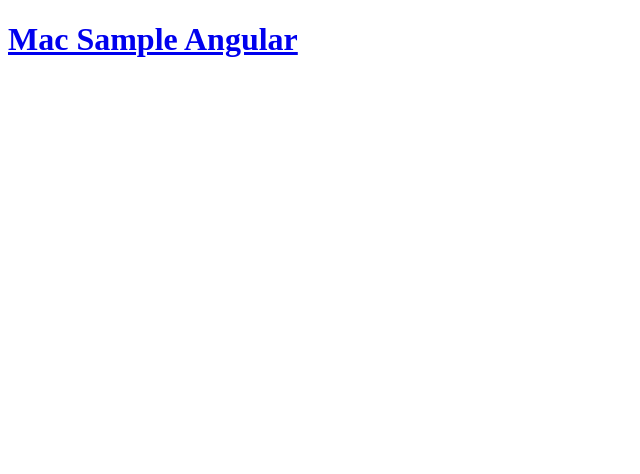
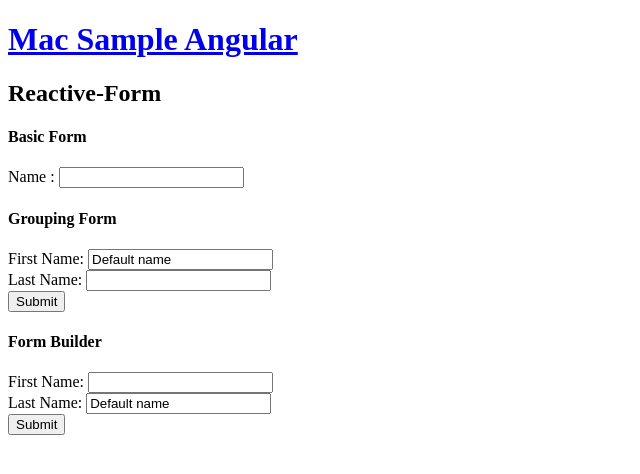
Before and after one commit to MacKittipat/mac-ng-sample, an Angular app: page /reactive-form in a window 1280 px wide. Before the commit this address led to /. Shown: the top 474 px of the page, without its empty margins (0-640 px from the left). Built offline with nearby package versions, Linux system fonts and the light colour scheme.

Commit message:
Create ReactiveForm sample

```diff
--- a/src/app/app-routing.module.ts
+++ b/src/app/app-routing.module.ts
@@ -6,6 +6,7 @@
 import {CcAppComponent} from './modules/content-children/cc-app/cc-app.component';
 import {ViewChildComponent} from './modules/view-child/view-child.component';
 import {VcsAppComponent} from './modules/view-children/vcs-app/vcs-app.component';
+import {ReactiveFormComponent} from './modules/reactive-form/reactive-form.component';
 
 
 const routes: Routes = [
@@ -15,6 +16,7 @@
   {path: 'content-children', component: CcAppComponent},
   {path: 'view-child', component: ViewChildComponent},
   {path: 'view-children', component: VcsAppComponent},
+  {path: 'reactive-form', component: ReactiveFormComponent},
 ];
 
 @NgModule({
--- a/src/app/modules/main/main.component.html
+++ b/src/app/modules/main/main.component.html
@@ -18,5 +18,8 @@
     <li>
       <a routerLink="view-children">View Children</a>
     </li>
+    <li>
+      <a routerLink="reactive-form">Reactive Form</a>
+    </li>
   </ul>
 </nav>
--- /dev/null
+++ b/src/app/modules/reactive-form/reactive-form.component.html
@@ -0,0 +1,59 @@
+<h2>Reactive-Form</h2>
+
+<h4>
+  Basic Form
+</h4>
+<div>
+  <div>
+    Name : <input type="text" [formControl]="nameForm">
+  </div>
+  <div>
+    {{nameForm.value}}
+  </div>
+</div>
+
+<h4>
+  Grouping Form
+</h4>
+<div>
+  <form [formGroup]="userForm" (ngSubmit)="onSubmitUser()">
+    <div>
+      <label>
+        First Name:
+        <input type="text" formControlName="firstName">
+      </label>
+    </div>
+    <div>
+      <label>
+        Last Name:
+        <input type="text" formControlName="lastName">
+      </label>
+    </div>
+    <div>
+      <button type="submit">Submit</button>
+    </div>
+  </form>
+</div>
+
+<h4>
+  Form Builder
+</h4>
+<div>
+  <form [formGroup]="customerForm" (ngSubmit)="onSubmitCustomer(customerForm.value)">
+    <div>
+      <label>
+        First Name:
+        <input type="text" formControlName="id">
+      </label>
+    </div>
+    <div>
+      <label>
+        Last Name:
+        <input type="text" formControlName="name">
+      </label>
+    </div>
+    <div>
+      <button type="submit">Submit</button>
+    </div>
+  </form>
+</div>
--- /dev/null
+++ b/src/app/modules/reactive-form/reactive-form.component.ts
@@ -0,0 +1,38 @@
+import { Component, OnInit } from '@angular/core';
+import {FormBuilder, FormControl, FormGroup} from '@angular/forms';
+
+@Component({
+  selector: 'app-reactive-form',
+  templateUrl: './reactive-form.component.html',
+  styleUrls: ['./reactive-form.component.css']
+})
+export class ReactiveFormComponent implements OnInit {
+
+  nameForm: FormControl = new FormControl('');
+
+  userForm: FormGroup = new FormGroup({
+    firstName: new FormControl('Default name'),
+    lastName: new FormControl('')
+  });
+
+  customerForm = this.fb.group({
+    id: [''],
+    name: ['Default name']
+  });
+
+  constructor(
+    private fb: FormBuilder
+  ) { }
+
+  ngOnInit(): void {
+  }
+
+  onSubmitUser(): void {
+    console.log(this.userForm.value);
+  }
+
+  onSubmitCustomer(customerForm): void {
+    console.log(customerForm);
+  }
+
+}
```
Also changed, not shown: src/app/app.module.ts (+6 -3 lines), src/app/modules/reactive-form/reactive-form.component.css (added), 1 other file (tests, documents, lock files or other folders).
